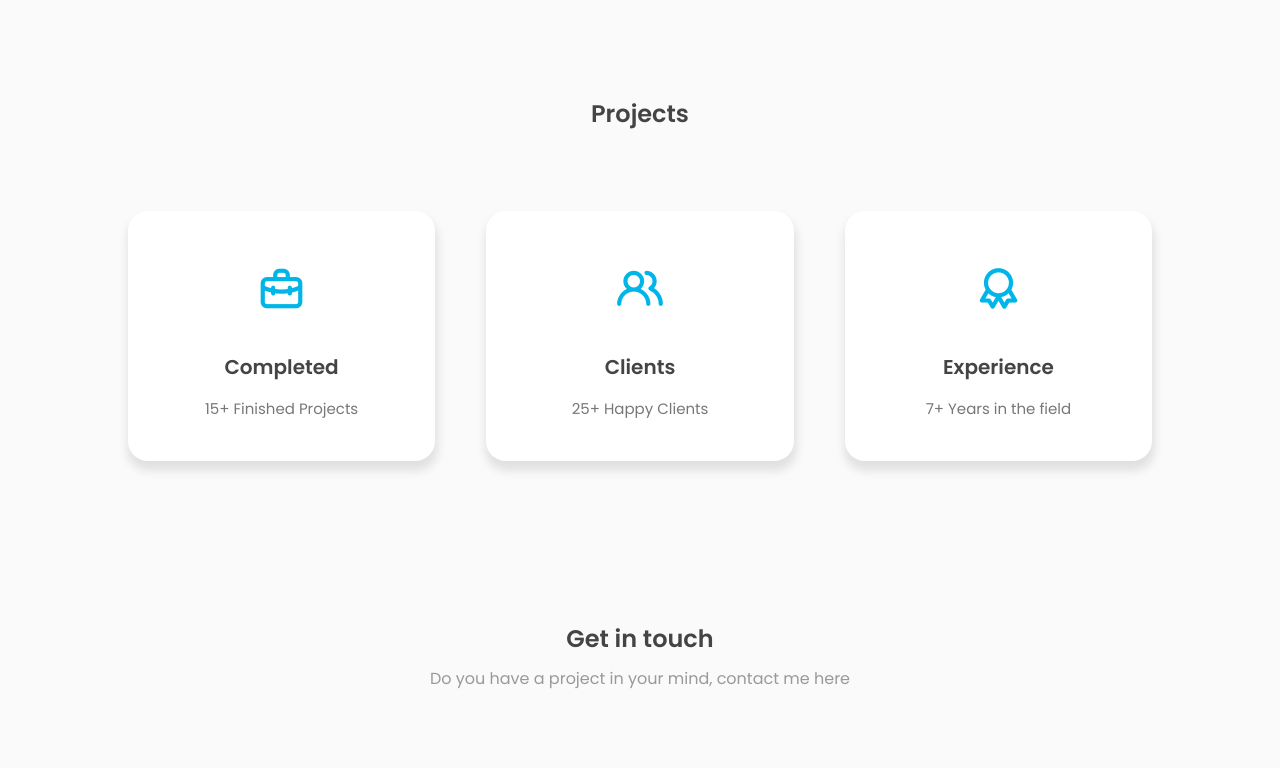
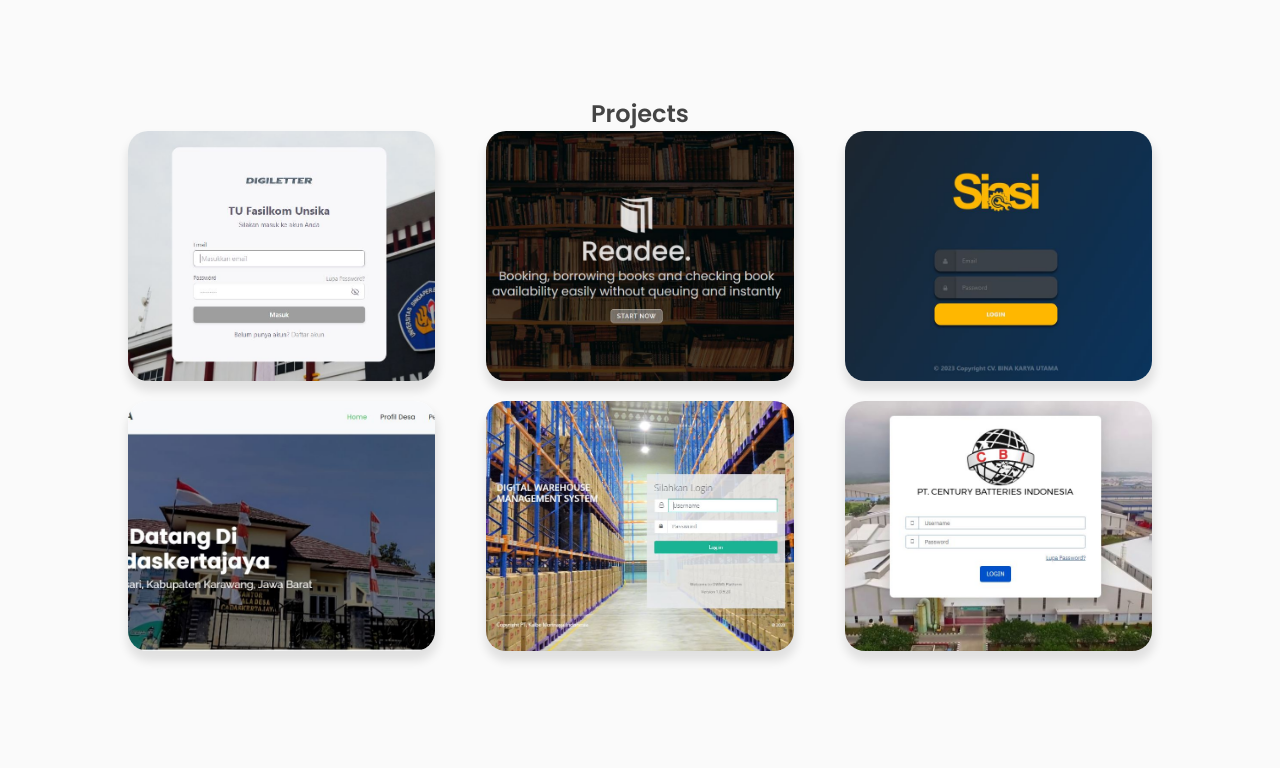
Before and after one commit to gilangmaulana1405/portofolio, a plain HTML site: page index.html in a window 1280 px wide. Shown: the part 1480-2248 px from the top of the page. Drawn offline with nearby package versions, Linux system fonts and the light colour scheme.

Commit message:
add projects

```diff
--- a/assets/css/style.css
+++ b/assets/css/style.css
@@ -8,9 +8,6 @@
 
     --text-color-second: rgb(68, 68, 68);
     --text-color-third: rgb(30, 159, 171);
-
-    /* --first-color: rgb(110, 87, 224);
-    --first-color-hover: rgb(40, 91, 212); */
 
     --first-color: rgb(44, 103, 241);
     --first-color-hover: rgb(47, 16, 221);
@@ -413,54 +410,49 @@ h3 {
     flex-wrap: wrap;
 }
 
+.project-link {
+    width: 30%;
+    text-decoration: none;
+    /* Hapus garis bawah dari tautan */
+}
+
 .project-box {
     position: relative;
     display: flex;
     justify-content: center;
     align-items: center;
     flex-direction: column;
-    width: 30%;
+    width: 100%;
+    /* Sesuaikan dengan lebar container link */
     height: 250px;
     background: var(--color-white);
     border-radius: 20px;
     box-shadow: 1px 8px 10px 2px var(--first-shadow-color);
     overflow: hidden;
+    transition: transform 0.3s ease, box-shadow 0.3s ease;
 }
 
-.project-box>i {
-    font-size: 50px;
-    color: #00B5E7;
-    margin-bottom: 25px;
+.project-box img {
+    width: 100%;
+    height: 100%;
+    object-fit: cover;
+    transition: transform 0.3s ease;
+    position: absolute;
+    top: 0;
+    left: 0;
 }
 
-.project-box label {
-    font-size: 15px;
-    color: #777;
+.project-box:hover {
+    transform: scale(1.05);
+    box-shadow: 1px 10px 15px 3px var(--first-shadow-color);
 }
 
-.project-box::after,
-.contact-info::after {
-    content: "";
-    position: absolute;
-    bottom: -100%;
-    background: var(--second-color);
-    width: 100%;
-    height: 100%;
-    transition: .4s;
-    z-index: 1;
+.project-box:hover img {
+    transform: scale(1.1);
 }
 
-.project-box:hover.project-box::after,
-.contact-info:hover.contact-info::after {
-    bottom: 0;
-}
 
-.project-box:hover.project-box i,
-.project-box:hover.project-box>h3,
-.project-box:hover.project-box>label {
-    color: var(--color-white);
-    z-index: 2;
-}
+
 
 /* ----- CONTACT BOX ----- */
 .contact-info {
--- a/index.html
+++ b/index.html
@@ -13,6 +13,8 @@
 
     <!-- --------- FAVICON ---------- -->
     <link rel="shortcut icon" href="assets/images/favicon.png" type="image/x-icon">
+
+
 
     <title>Portfolio | Gilang Maulana</title>
 </head>
@@ -104,8 +106,10 @@
                     <div class="col">
                         <div class="about-info">
                             <h3>My introduction</h3>
-                            <p>Saya memiliki pengalaman dalam menggunakan HTML, CSS dan JavaScript, dan PHP serta kerangka kerja dan
-                                perpustakaan canggih lainnya seperti Bootstrap, Laravel, Codeigniter, React, Express js dalam membuat perangkat lunak berbasis web. Selain
+                            <p>Saya memiliki pengalaman dalam menggunakan HTML, CSS dan JavaScript, dan PHP serta
+                                kerangka kerja dan
+                                perpustakaan canggih lainnya seperti Bootstrap, Laravel, Codeigniter, React, Express js
+                                dalam membuat perangkat lunak berbasis web. Selain
                                 itu, saya memiliki pengalaman bekerja dengan sistem manajemen basis data menggunakan SQL
                                 (MySQL & PostgreSQL) dan noSQL (Mongo DB). Saya juga dapat mengoperasikan komputer dan
                                 mengelola data pada Microsoft Office serta mampu melakukan pekerjaan dengan Git dan
@@ -161,23 +165,39 @@
                     <h1>Projects</h1>
                 </div>
                 <div class="project-container">
+                    <a href="http://example.com" class="project-link">
                         <div class="project-box">
-                        <i class="uil uil-briefcase-alt"></i>
-                        <h3>Completed</h3>
-                        <label>15+ Finished Projects</label>
+                            <img src="assets/images/digiletter.jpg" alt="">
                         </div>
+                    </a>
+                    <a href="http://example.com" class="project-link">
                         <div class="project-box">
-                        <i class="uil uil-users-alt"></i>
-                        <h3>Clients</h3>
-                        <label>25+ Happy Clients</label>
+                            <img src="assets/images/readee.jpg" alt="">
                         </div>
+                    </a>
+                    <a href="http://example.com" class="project-link">
                         <div class="project-box">
-                        <i class="uil uil-award"></i>
-                        <h3>Experience</h3>
-                        <label>7+ Years in the field</label>
+                            <img src="assets/images/siasi.jpg" alt="">
                         </div>
+                    </a>
+                    <a href="http://example.com" class="project-link">
+                        <div class="project-box">
+                            <img src="assets/images/cadaskertajaya.jpg" alt="">
+                        </div>
+                    </a>
+                    <a href="http://example.com" class="project-link">
+                        <div class="project-box">
+                            <img src="assets/images/dwms.jpg" alt="">
+                        </div>
+                    </a>
+                    <a href="http://example.com" class="project-link">
+                        <div class="project-box">
+                            <img src="assets/images/go_genba_hr.jpg" alt="">
+                        </div>
+                    </a>
                 </div>
             </section>
+
 
             <!-- -------------- CONTACT BOX ---------------- -->
 
```
Also changed, not shown: assets/images/cadaskertajaya.JPG (added), assets/images/digiletter.JPG (added), assets/images/dwms.JPG (added), assets/images/go_genba_hr.JPG (added), assets/images/readee.JPG (added), assets/images/siasi.JPG (added). Lines whose indentation alone changed are shown as unchanged.
